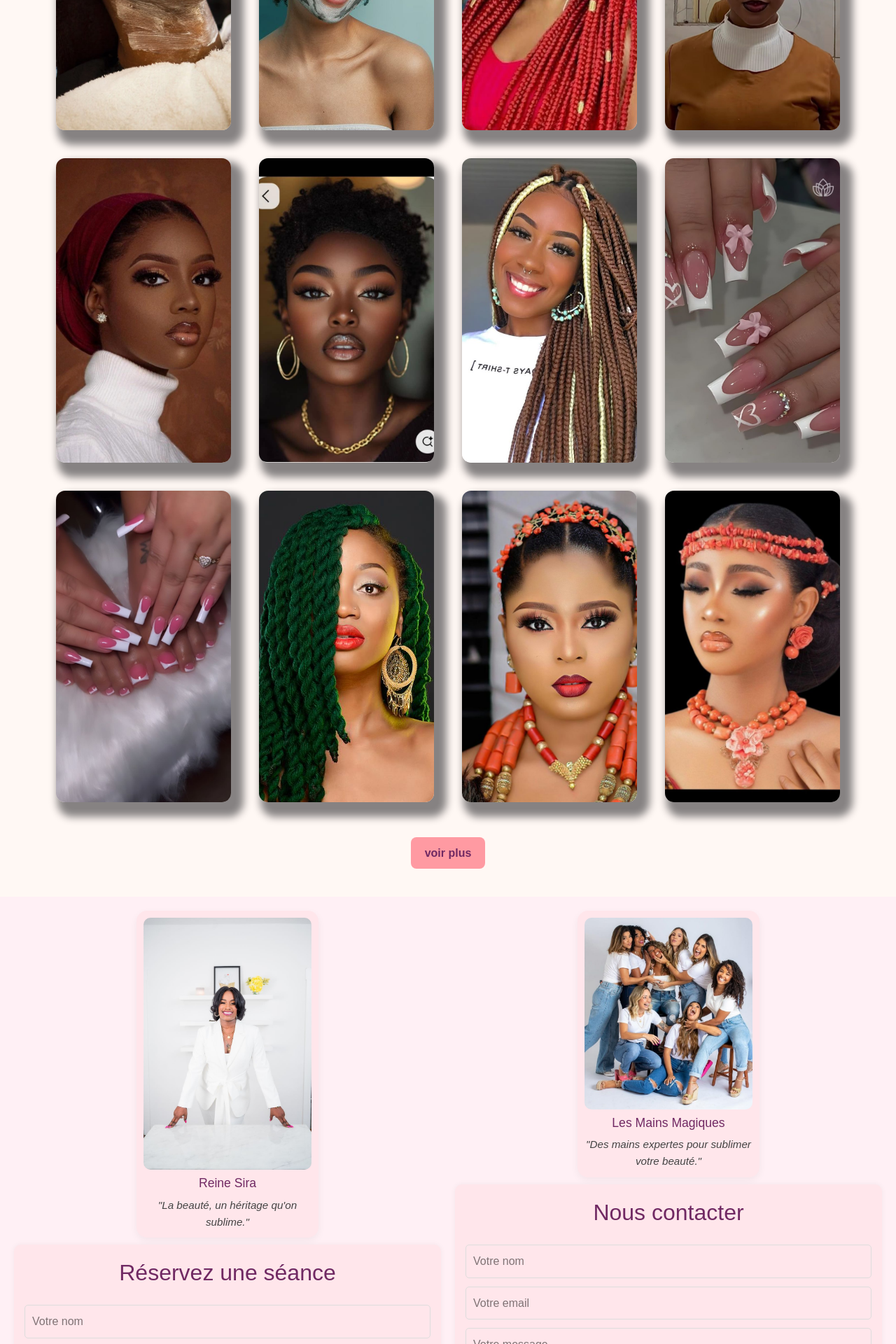
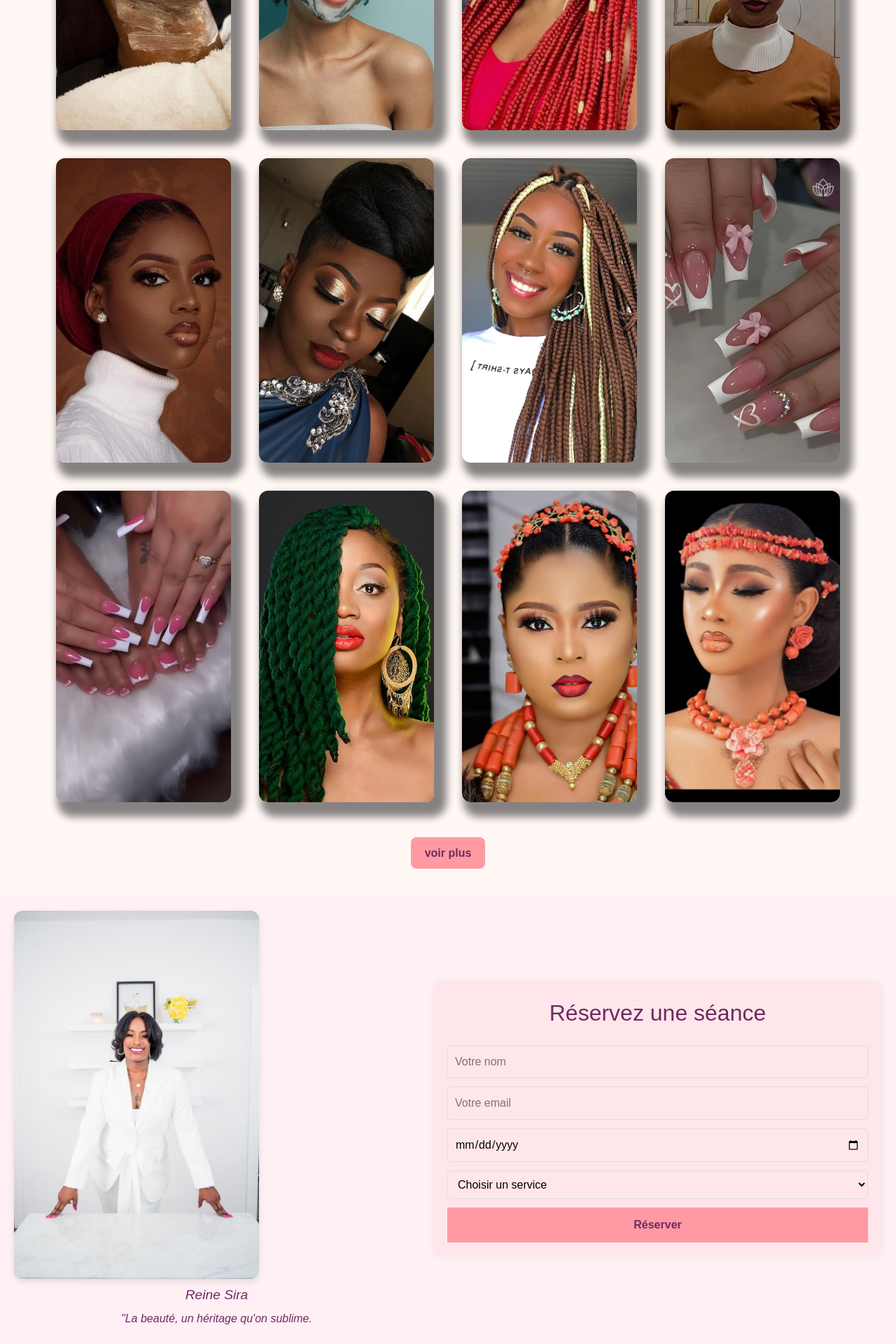
Before and after one commit to charnelledev/Glowissime, a PHP site: page / in a window 1280 px wide. Shown: the part 1120-3040 px from the top of the page at 70% size. Run offline with PHP 8.4, Linux system fonts and the light colour scheme.

Commit message:
mide a jour de mon style

```diff
--- a/galerie.html
+++ b/galerie.html
@@ -103,8 +103,8 @@
           <div class="grid grid-cols-2 gap-4">
             <img src="images/Makeup 💄.jpg" style="--i: 17"class="image-hover-blur rounded-lg shadow-lg object-cover h-40 w-full">
             <img src="images/téléchargement (24).jpg" style="--i: 18"class="image-hover-blur rounded-lg shadow-lg object-cover h-40 w-full">
-            <img src="images/téléchargement (42).jpg" style="--i: 19"class="image-hover-blur  rounded-lg shadow-lg object-cover h-40 w-full">
-            <img src="images/Asoebi Special’s Instagram profile post_ “Beautiful #Asoebi #AsoebiSpecial Mua @skytouch_beauty” #pakistani #bridal #makeup #pakistanibridalmakeup.jpg"style="--i: 20" class="image-hover-blur  rounded-lg shadow-lg object-cover h-40 w-full">
+            <img src="images/téléchargement (41).jpg" style="--i: 19"class="image-hover-blur  rounded-lg shadow-lg object-cover h-40 w-full">
+            <img src="images/THIS LOOK IS MY FAVE FOR BOTH EYES AND NEUTRAL LIP.jpg" style="--i: 20"  class="image-hover-blur  rounded-lg shadow-lg object-cover h-40 w-full">
           </div>
         </div>
       </div>
--- a/index.html
+++ b/index.html
@@ -74,7 +74,7 @@
 
               <img src="images/téléchargement (5).jpg" alt="Maquillage" class="image-hover-zoom image-hover-blur" />
 
-              <img src="images/téléchargement (11).jpg" alt="Maquillage" class="image-hover-zoom image-hover-rotate" />
+              <img src="images/b1a2088f-afae-450b-addc-51867287aba0.jpg" alt="Maquillage" class="image-hover-zoom image-hover-rotate" />
 
               <img src="images/coiffure/𝐏𝐫𝐞𝐭𝐭𝐲𝐋𝐢𝐭𝐭𝐥𝐞𝐁𝐱𝐫𝐛𝐢𝐞.jpg"class="image-hover-zoom image-hover-rotate">
 
@@ -95,44 +95,17 @@
 
     <button class="btn"><a href="galerie.html">voir plus</a></button>
   </section>
-
-  <!-- <section id="reservation">
-    <h2>Réservez une séance</h2>
-    <form id="booking-form">
-      <input type="text" placeholder="Votre nom" required />
-      <input type="email" placeholder="Votre email" required />
-      <input type="date" required />
-      <select required>
-        <option value="">Choisir un service</option>
-        <option>Soins du visage</option>
-        <option>Manucure</option>
-        <option>Maquillage</option>
-      </select>
-      <button type="submit">Réserver</button>
-    </form>
-    <p id="confirmation-message" class="hidden">Merci ! Votre réservation a été enregistrée.</p>
-  </section>
-
-  <section id="contact">
-    <h2>Nous contacter</h2>
-    <form>
-      <input type="text" placeholder="Votre nom" required />
-      <input type="email" placeholder="Votre email" required />
-      <textarea placeholder="Votre message" required></textarea>
-      <button type="submit">Envoyer</button>
-    </form> -->
-
-    <section class="reservation-contact">
-      <!-- Patronne -->
-      <div class="info-form-block">
-        <div class="info-box">
-          <img src="profil/Girl Squad Media & Photo is ready to help take your brand to the next level_.jpg" alt="Reine Sira">
-          <div class="info-text">
+  <section class="form-section fade-in">
+    <!-- Patronne + Réservation -->
+    <div class="row">
+      <div class="image-box">
+        <img src="/profil/Girl Squad Media & Photo is ready to help take your brand to the next level_.jpg" alt="Reine Sira" />
+        <div class="caption fade-in">
           <h3>Reine Sira</h3>
-            <p>"La beauté, un héritage qu'on sublime." </p>
+          <p>"La beauté, un héritage qu'on sublime.</p>
         </div>
       </div>
-        <div class="form-box">
+      <div class="form-container fade-in">
         <h2>Réservez une séance</h2>
         <form id="booking-form">
           <input type="text" placeholder="Votre nom" required />
@@ -149,16 +122,16 @@
       </div>
     </div>
 
-      <!-- Équipe -->
-      <div class="info-form-block">
-        <div class="info-box">
-          <img src="profil/téléchargement (58).jpg" alt="Équipe beauté">
-          <div class="info-text">
+    <!-- Équipe + Contact -->
+    <div class="row">
+      <div class="image-box fade-in">
+        <img src="profil/téléchargement (58).jpg" alt="Équipe beauté" />
+        <div class="caption">
           <h3>Les Mains Magiques</h3>
           <p>"Des mains expertes pour sublimer votre beauté."</p>
         </div>
       </div>
-        <div class="form-box">
+      <div class="form-container fade-in">
         <h2>Nous contacter</h2>
         <form>
           <input type="text" placeholder="Votre nom" required />
@@ -169,51 +142,6 @@
       </div>
     </div>
   </section>
-
-
-    <!-- <section id="reservation">
-      <div class="reservation-container"> -->
-        <!-- Section Patronne -->
-        <!-- <div class="patronne">
-          <img src="profil/Girl Squad Media & Photo is ready to help take your brand to the next level_.jpg" alt="Photo de la patronne" class="image-patronne" />
-          <h3>Reine Sira</h3>
-          <p>"La beauté, un héritage qu'on sublime."</p>
-        </div> -->
-
-        <!-- Formulaire de réservation -->
-        <!-- <form id="booking-form">
-          <input type="text" placeholder="Votre nom" required />
-          <input type="email" placeholder="Votre email" required />
-          <input type="date" required />
-          <select required>
-            <option value="">Choisir un service</option>
-            <option>Soins du visage</option>
-            <option>Manucure</option>
-            <option>Maquillage</option>
-          </select>
-          <button type="submit">Réserver</button>
-        </form>
-      </div>
-    </section>
-
-    <section id="contact">
-      <div class="contact-container"> -->
-        <!-- Section Équipe -->
-        <!-- <div class="equipe">
-          <img src="profil/téléchargement (58).jpg" alt="Photo de l'équipe" class="image-equipe" />
-          <h3>Les Mains Magiques</h3>
-          <p>"Des mains expertes pour sublimer votre beauté."</p>
-        </div> -->
-
-        <!-- Formulaire de contact -->
-        <!-- <form>
-          <input type="text" placeholder="Votre nom" required />
-          <input type="email" placeholder="Votre email" required />
-          <textarea placeholder="Votre message" required></textarea>
-          <button type="submit">Envoyer</button>
-        </form>
-      </div>
-    </section> -->
 
    <!-- Témoignages -->
 <section id="temoignages" class="section">
--- a/style.css
+++ b/style.css
@@ -207,10 +207,10 @@ nav a:hover::after {
   font-size: 2.5rem;
   margin-bottom: 20px;
   text-shadow: 0 0 10px rgba(0, 0, 0, 0.7);
-  color:black;
+  color:rgb(255, 251, 251);
 }
 .nos-services ul li{
-  color:black;
+  color:rgb(255, 251, 251);
 }
 
 
@@ -454,51 +454,53 @@ button:hover {
   background-color: #fff0f5;
 }
 
-/* Bloc contenant image + formulaire */
-.info-form-block {
+
+
+.form-section {
   display: flex;
   flex-direction: column;
-  align-items: center;
-  flex: 1 1 48%;
-  gap: 10px;
+  gap: 30px;
+  padding: 20px;
+  background-color: #fff0f5;
 }
 
-/* Encadré image + nom + slogan */
-.info-box {
-  text-align: center;
-  background-color: #ffe6eb;
-  padding: 10px;
-  border-radius: 15px;
-  box-shadow: 0 4px 12px rgba(0, 0, 0, 0.05);
-  max-width: 260px;
-  width: 100%;
+.row {
+  display: flex;
+  justify-content: space-between;
+  align-items: center;
+  gap: 20px;
+  flex-wrap: wrap;
 }
 
-.info-box img {
-  width: 100%;
-  border-radius: 10px;
+.image-box {
+  flex: 1 1 45%;
+  text-align: center;
 }
 
-.info-text h3 {
-  margin: 5px 0 0;
-  color: #702963;
-  font-size: 1.1em;
+.image-box img {
+  width: 100%;
+  max-width: 350px;
+  border-radius: 12px;
+  box-shadow: 0 4px 10px rgba(0, 0, 0, 0.1);
 }
 
-.info-text p {
+.caption {
+  margin-top: 8px;
   font-style: italic;
-  color: #444;
-  margin-top: 5px;
-  font-size: 0.95em;
+  color: #702963;
 }
 
-/* Formulaire */
-.form-box {
-  background-color: #ffe6eb;
-  padding: 15px;
+.caption h3 {
+  margin-bottom: 5px;
+  font-size: 1.2em;
+}
+
+.form-container {
+  flex: 1 1 50%;
+  background: #ffe6eb;
+  padding: 20px;
   border-radius: 10px;
-  width: 100%;
-  box-shadow: 0 0 8px rgba(0, 0, 0, 0.05);
+  box-shadow: 0 0 10px rgba(0, 0, 0, 0.05);
 }
 
 form {
@@ -528,57 +530,39 @@ button:hover {
   background: #f78ca0;
 }
 
-/* Responsive : pile sur mobile */
+/* Responsive */
 @media (max-width: 768px) {
-  .reservation-contact {
+  .row {
     flex-direction: column;
-    gap: 30px;
+    align-items: stretch;
+    gap: 15px;
   }
 
-  .info-form-block {
+  .image-box, .form-container {
     flex: 1 1 100%;
     max-width: 100%;
   }
 
-  .info-box, .form-box {
+  .image-box img {
     max-width: 100%;
   }
 }
 
-
-/*
-
- form{
-  max-width: 400px;
-  margin: auto;
-  display: flex;
-  flex-direction: column;
-  gap: 15px;
-  background-color: #ffe6eb;
-  box-shadow: 0 0 12px rgba(0, 0, 0, 0.1);
+@keyframes fade-in-up {
+  0% {
+    opacity: 0;
+    transform: translateY(30px);
+  }
+  100% {
+    opacity: 1;
+    transform: translateY(0);
+  }
 }
 
-
-input, textarea, select {
-  padding: 10px;
-  border: 1px solid #ddd;
-  border-radius: 5px;
+.fade-in {
+  animation: fade-in-up 0.8s ease-out forwards;
+  opacity: 0;
 }
-
-button {
-  background: #ff9aa2;
-  color: #702963;
-  border: none;
-  padding: 12px;
-  cursor: pointer;
-  font-weight: bold;
-  transition: background 0.3s ease;
-}
-
-button:hover {
-    transform: scale(1.03);
-     background: #f78ca0;
-} */
 
 footer {
   background-color: #702963;
```
Also changed, not shown: images/b1a2088f-afae-450b-addc-51867287aba0.jpg (added). Lines whose indentation alone changed are shown as unchanged.
